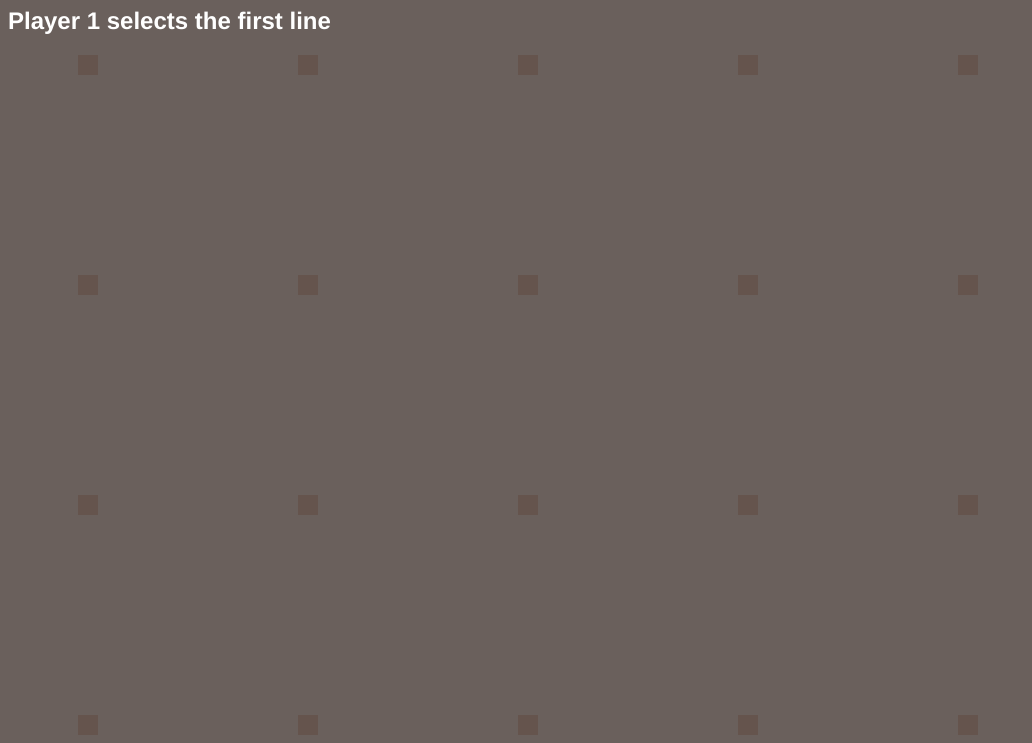
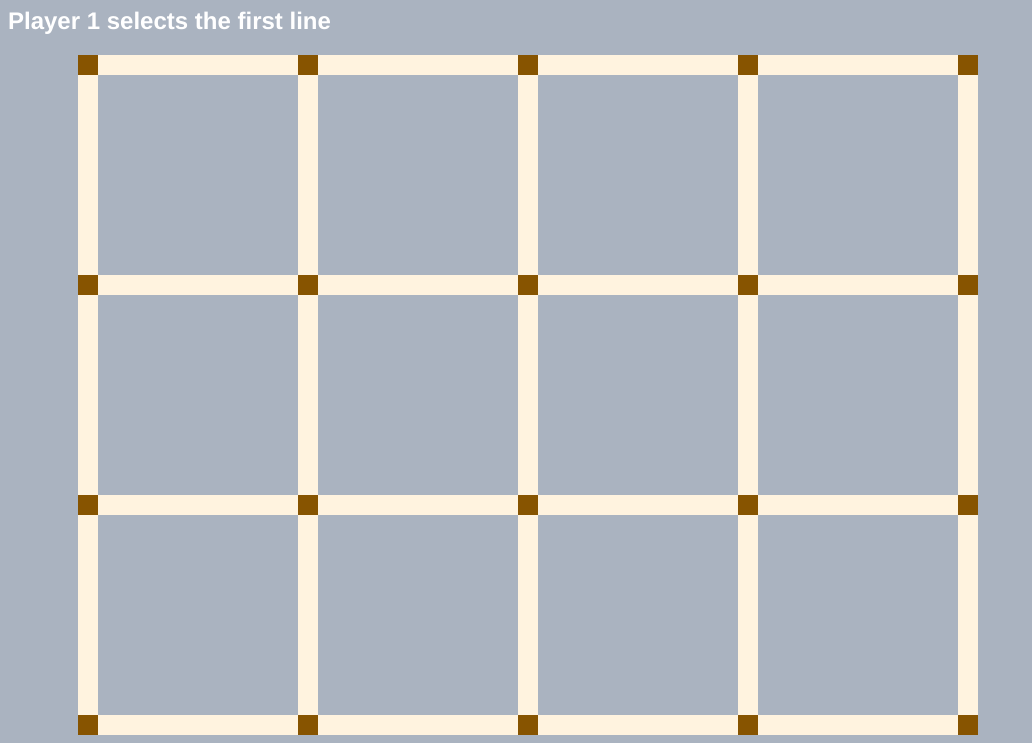
Before and after one commit to daleinen7/dots-and-boxes-and-synthesizers, a plain HTML site: page index.html in a window 1280 px wide. Shown: the part 73-816 px from the top of the page, without its empty margins (0-1032 px from the left). Drawn offline with Linux system fonts and the light colour scheme.

Commit message:
color scheme update

```diff
--- a/css/style.css
+++ b/css/style.css
@@ -1,13 +1,13 @@
 :root {
-    --bg-color: #6A605C;
-    --board: #65544d;
-    --lines: #6A605C;
-    --player-1-color: #9B5094;
-    --player-1-hover: #D5AED1;
-    --player-1-box: #9A94BC;
-    --player-2-color: #3DE1DB;
-    --player-2-hover: #A7F1EF;
-    --player-2-box: #96EEEC;
+    --bg-color: #AAB3C0;
+    --board: #875400;
+    --lines: #FFF3DF;
+    --player-1-color: #1A0B5D;
+    --player-1-hover: #483892;
+    --player-1-box: #6455AA;
+    --player-2-color: #005A3D;
+    --player-2-hover: #2A8D6D;
+    --player-2-box: #46A485;
 
 }
 
```
